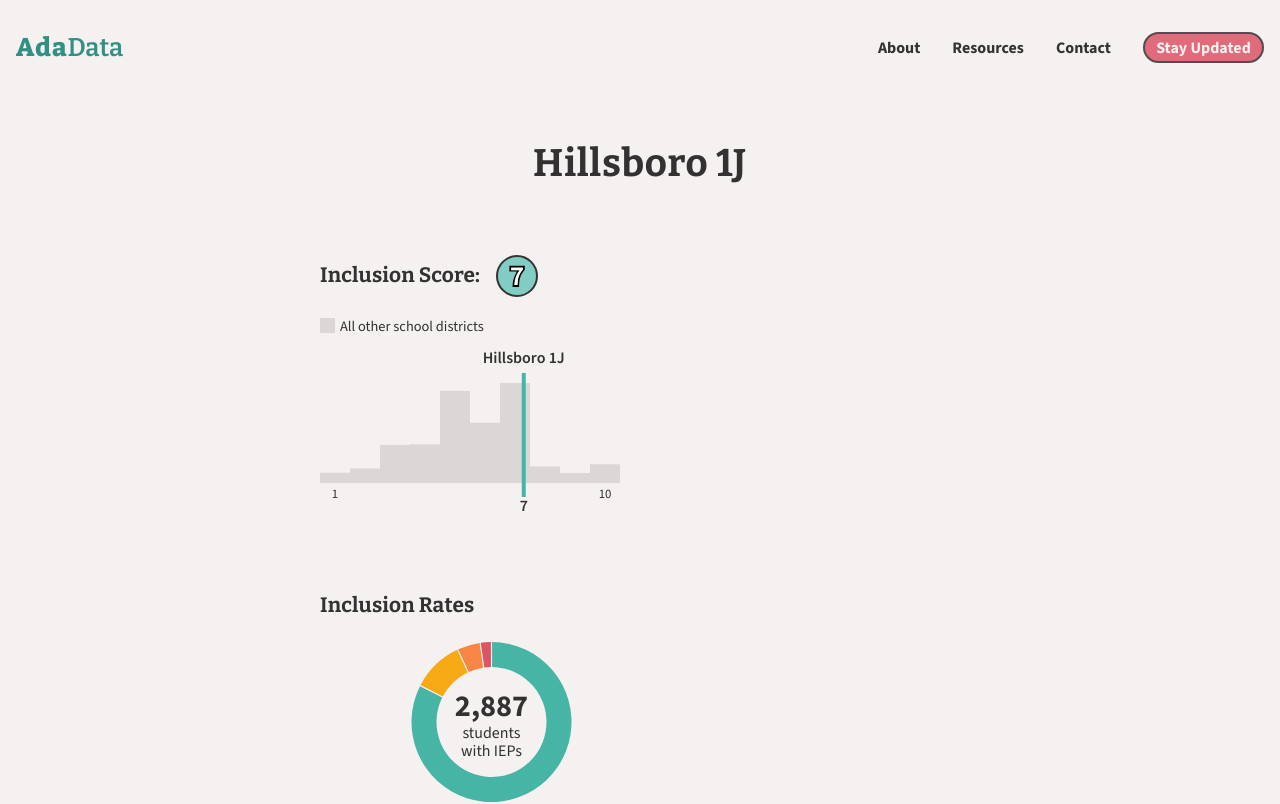
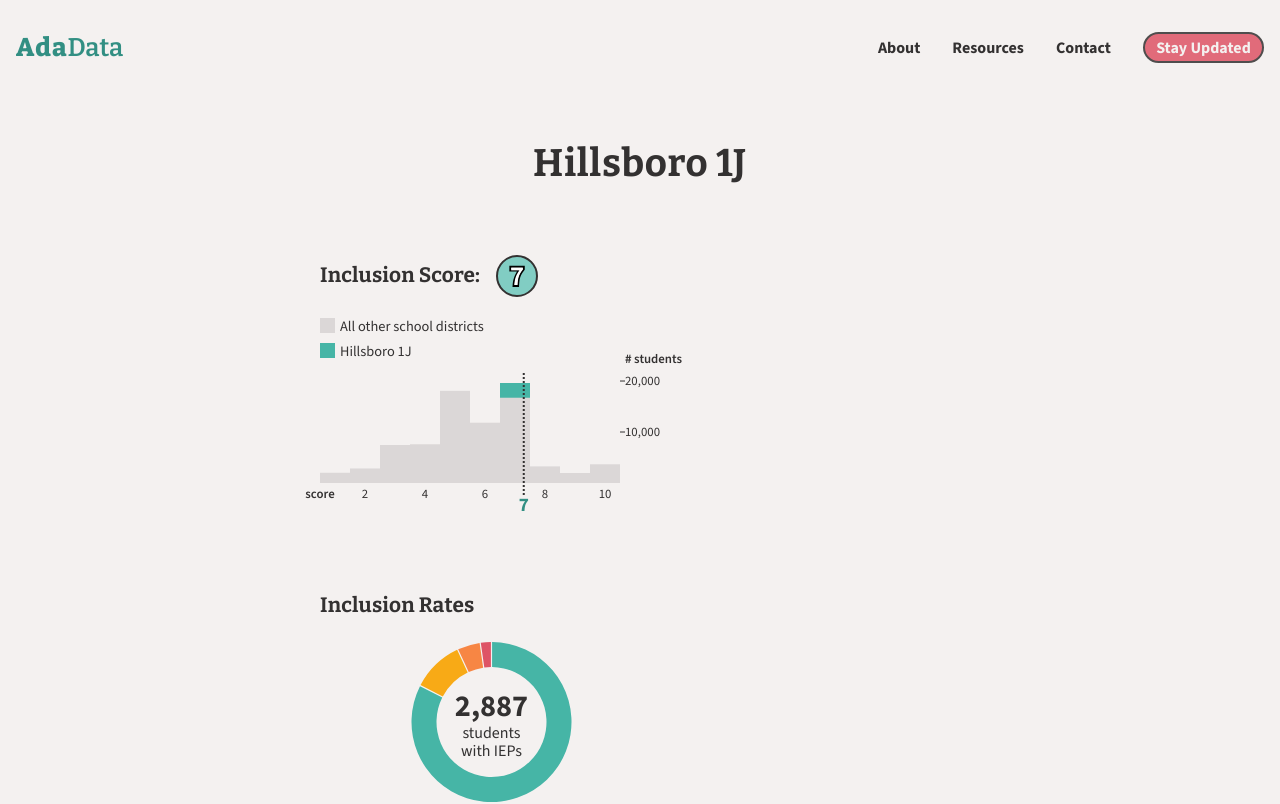
Before and after one commit to bronna/inclusion, a SvelteKit app: page /4100023 in a window 1280 px wide. Shown: the top 804 px of the page. Built offline with nearby package versions, Linux system fonts and the light colour scheme.

Commit message:
histogram labels

```diff
--- a/src/components/MiniHistogram.svelte
+++ b/src/components/MiniHistogram.svelte
@@ -3,16 +3,18 @@
     import { districtsData, largeDistrictsData } from '../stores/stores'
     import { colors } from '../styles/colors'
 
-    export let metric1 // for line overlay
-    export let currentMetric1Value // for line overlay
-    export let metric2 // for hist bins, if applicable
-    export let currentMetric2Value // decile
+    export let metric1 // "weighted_inclusion", for line overlay
+    export let currentMetric1Value // the district's weighted_inclusion, for line overlay
+    export let metric2 // "decile", for hist bins
+    export let currentMetric2Value // the district's "decile", or inclusion score, for hist bins
     export let districtName
+    export let districtSize
 
     let data
     let metric1Domain
     let weightedData
     let bins
+    let yAxisTicks
     let xScale, yScale
     let xPos
     const margin = { top: 60, right: 0, bottom: 30, left: 0 }
@@ -75,11 +77,14 @@
         yScale = d3.scaleLinear()
             .domain([0, maxBinWeight])
             .range([height, 0])
+
+        yAxisTicks = [10000, 20000]
     }
 </script>
 
 <svg width={width + margin.left + margin.right} height={height + margin.top + margin.bottom} overflow="visible">
     <g transform={`translate(${margin.left}, ${margin.top})`}>
+        <!-- Histogram rectangles -->
         {#each bins as bin, index}
             <rect
                 x={xScale(bin.x0)}
@@ -88,7 +93,16 @@
                 height={height - yScale(bin.weightedLength)}
                 fill={colors[6]}
             />
-            {#if (index + 1) === 1 || (index + 1) === 10}
+            {#if districtSize && bin[0].value === currentMetric2Value}
+                <rect
+                    x={xScale(bin.x0)}
+                    y={yScale(bin.weightedLength)}
+                    width={xScale(bin.x1) - xScale(bin.x0)}
+                    height={districtSize < 300 ? (height - yScale(300)) : (height - yScale(districtSize))}
+                    fill={colors[0]}
+                />
+            {/if}
+            {#if (index + 1) === 2 || (index + 1) === 4 || (index + 1) === 6 || (index + 1) === 8 || (index + 1) === 10}
                 <text
                     x={xScale((bin.x0 + bin.x1) / 2)}
                     y={height + 15}
@@ -101,13 +115,62 @@
             {/if}
         {/each}
 
+        <!-- Axes labels -->
+        <g class="axes-labels">
+            <text
+                x={0}
+                y={height + 15}
+                fill={colors[5]}
+                text-anchor="middle"
+                font-size="0.8rem"
+                font-weight="600"
+            >
+                score
+            </text>
+
+            <text
+                x={width + 5}
+                y={-20}
+                fill={colors[5]}
+                text-anchor="start"
+                font-size="0.8rem"
+                font-weight="600"
+            >
+                # students
+            </text>
+        </g>
+
+        <!-- Y-axis ticks -->
+        {#each yAxisTicks as tick}
+            <text
+                x={width + 5}
+                y={yScale(tick)}
+                dy=".32em"
+                fill={colors[5]}
+                text-anchor="start"
+                font-size="0.8rem"
+            >
+                {d3.format(",.0f")(tick)}
+            </text>
+            <line
+                x1={width} x2={width + 5}
+                y1={yScale(tick)} y2={yScale(tick)}
+                stroke={colors[5]}
+                stroke-width="1"
+            />
+        {/each}
+
+        <!-- Legend -->
         <g class="legend" transform="translate(0, -65)">
             <rect width="15" height="15" fill={colors[6]}></rect>
             <text x="20" y="12.5" fill={colors[5]} font-size="0.9rem">All other school districts</text>
+
+            <rect width="15" height="15" y="25" fill={colors[0]}></rect>
+            <text x="20" y="37.5" fill={colors[5]} font-size="0.9rem">{districtName}</text>
         </g>
 
         {#if currentMetric1Value && xPos !== undefined && xPos !== null}
-            <text
+            <!-- <text
                 x={xPos}
                 y=-20
                 fill={colors[5]}
@@ -116,23 +179,24 @@
                 text-anchor="middle"
             >
                 {districtName}
-            </text>
+            </text> -->
 
             <line
                 x1={xPos}
                 x2={xPos}
                 y1={-10}
                 y2={height + 14}
-                stroke={colors[0]}
-                stroke-width={4}
+                stroke={colors[4]}
+                stroke-width={2}
+                stroke-dasharray="2, 2"
             />
 
             <text
                 x={xPos}
                 y={height + 28}
-                fill={colors[5]}
-                font-size="1rem"
-                font-weight="600"
+                fill={colors[8]}
+                font-size="1.2rem"
+                font-weight="800"
                 text-anchor="middle"
             >
                 {currentMetric2Value}
--- a/src/routes/[districtID]/+page.svelte
+++ b/src/routes/[districtID]/+page.svelte
@@ -78,6 +78,7 @@
                     metric2={"decile"}
                     currentMetric2Value={districtData.properties.decile}
                     districtName={districtData.properties["Institution Name"]}
+                    districtSize={districtData.properties["Total Student Count"]}
                 />
             </div>
         </div>
```
